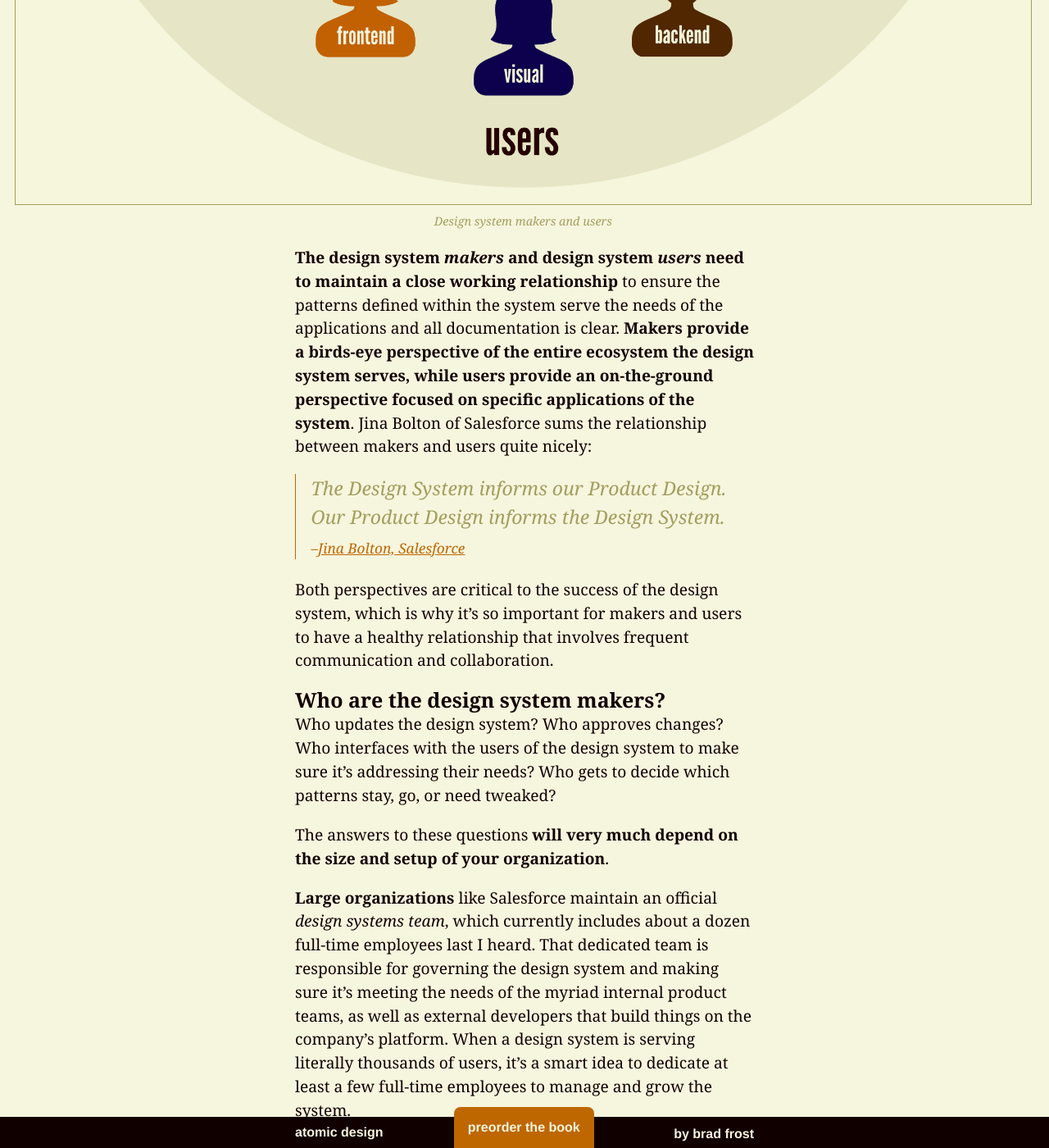
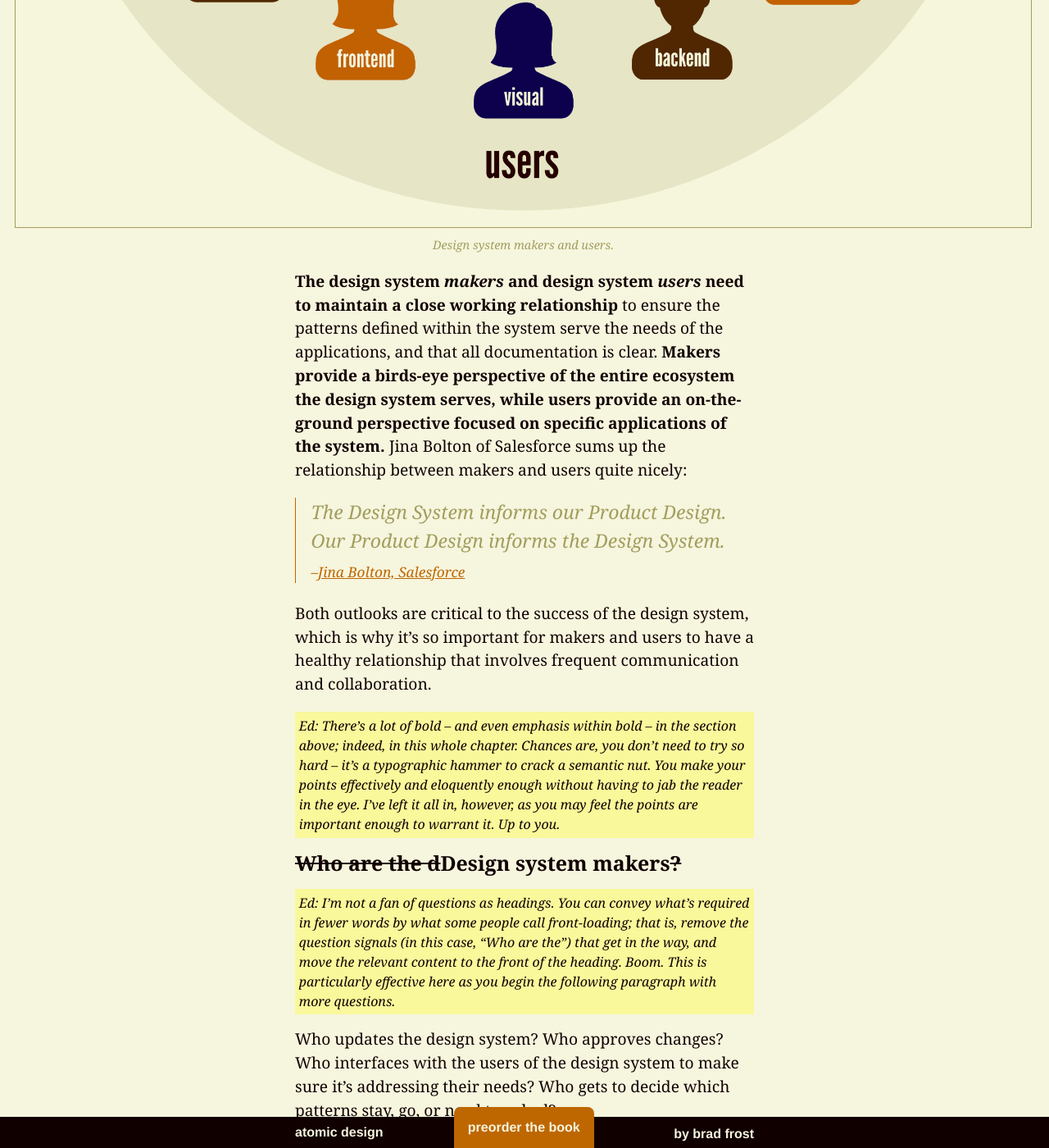
Before and after one commit to bradfrost/atomic-design, a Jekyll site: the page built from chapter-5.md, in a window 1280 px wide and 1400 px high, scrolled down 12389 px. Shown: the whole window at 82% size. Built offline with Jekyll 4.4.1, drawn with Linux system fonts in a browser that asks for light colours; some of the changed text lies outside the part shown.

Commit message:
Edits to line 171. In progress.

```diff
--- a/chapter-5.md
+++ b/chapter-5.md
@@ -136,23 +136,38 @@ It's worth pointing out that things may not shake out the way you hoped. Despite
 With the design system initiative approved, it's now time to put the right people and processes in place to ensure the system flourishes for your organization.
 
 #### Design system makers and users
-First things first. It's important to recognize that **there will inevitably be people at the organization that help <em>make and maintain</em> the design system, and there will be people who will be <em>users</em> of the design system**. There may be overlap between these two groups, but establishing the roles of makers and users is important nonetheless.
+First things first. It's important to recognize that **there will inevitably be people at the organization who help <em>make and maintain</em> the design system, and there will be people who will be <em>users</em> of the design system**. There may be overlap between these two groups, but establishing the roles of makers and users is important nonetheless.
 
-When I talk about establishing a more collaborative process like the one I detailed in the last chapter, I inevitably hear people who work at large organizations say, "but Brad, we have hundreds (or even thousands) of developers working on our products, so getting all those people to collaborate and contribute like that would be far too difficult."
+When I talk about establishing a more collaborative process like the one I detailed in the previous chapter, I inevitably hear people who work at large organizations say, "But Brad, we have hundreds (or even thousands) of developers working on our products. Getting all those people to collaborate and contribute like that would be far too difficult."
 
-They're likely right. It would be ideal if the entire organization adopted more nimble, collaborative processes, but the daunting logistics around such an effort makes it improbable. But here's the thing. Not *everyone* in the organization needs to directly contribute to the design system, but someone (or more likely, some people) must take ownership of it.
+They're likely right. It would be ideal if the entire organization adopted nimbler, more collaborative processes, but the daunting logistics around such an effort makes it improbable. But here's the thing: not *everyone* in the organization needs to contribute directly to the design system, but someone (or more likely, some people) must take ownership of it.
 
-**The design system <em>makers</em> are the ones who create, maintain, and govern the system**, and they need to work closely together to ensure that the system is smart, flexible, scalable, and addresses the needs of the users and business. **The design system <em>users</em> are the teams across the organization who will take the system and employ its interface patterns to specific applications**.
+**The design system <em>makers</em> are the ones who create, maintain, and govern the system**, and they need to work closely together to ensure that the system is smart, flexible, scalable, and addresses the needs of the users and business. **The design system <em>users</em> are the teams across the organization who will take the system and employ its interface patterns to specific applications.**
 
-{% include figure.html src="../images/content/makers-users.png" caption="Design system makers and users" %}
+{% include figure.html src="../images/content/makers-users.png" caption="Design system makers and users." %}
 
-**The design system <em>makers</em> and design system <em>users</em> need to maintain a close working relationship** to ensure the patterns defined within the system serve the needs of the applications and all documentation is clear. **Makers provide a birds-eye perspective of the entire ecosystem the design system serves, while users provide an on-the-ground perspective focused on specific applications of the system**. Jina Bolton of Salesforce sums the relationship between makers and users quite nicely:
+**The design system <em>makers</em> and design system <em>users</em> need to maintain a close working relationship** to ensure the patterns defined within the system serve the needs of the applications, and that all documentation is clear. **Makers provide a birds-eye perspective of the entire ecosystem the design system serves, while users provide an on-the-ground perspective focused on specific applications of the system.** Jina Bolton of Salesforce sums up the relationship between makers and users quite nicely:
 
 > The Design System informs our Product Design. Our Product Design informs the Design System. <cite><a href="https://medium.com/salesforce-ux/the-salesforce-team-model-for-scaling-a-design-system-d89c2a2d404b">Jina Bolton, Salesforce</a>
 
-Both perspectives are critical to the success of the design system, which is why it's so important for makers and users to have a healthy relationship that involves frequent communication and collaboration.
+Both outlooks are critical to the success of the design system, which is why it's so important for makers and users to have a healthy relationship that involves frequent communication and collaboration.
 
-#### Who are the design system makers?
+<div class="editor">
+{% capture m %}
+Ed: There’s a lot of bold – and even emphasis within bold – in the section above; indeed, in this whole chapter. Chances are, you don’t need to try so hard – it’s a typographic hammer to crack a semantic nut. You make your points effectively and eloquently enough without having to jab the reader in the eye. I’ve left it all in, however, as you may feel the points are important enough to warrant it. Up to you.
+{% endcapture %}
+{{ m | markdownify }}
+</div>
+
+#### <del>Who are the d</del>Design system makers<del>?</del>
+
+<div class="editor">
+{% capture m %}
+Ed: I’m not a fan of questions as headings. You can convey what's required in fewer words by what some people call front-loading; that is, remove the question signals (in this case, “Who are the”) that get in the way, and move the relevant content to the front of the heading. Boom. This is particularly effective here as you begin the following paragraph with more questions.
+{% endcapture %}
+{{ m | markdownify }}
+</div>
+
 Who updates the design system? Who approves changes? Who interfaces with the users of the design system to make sure it's addressing their needs? Who gets to decide which patterns stay, go, or need tweaked?
 
 The answers to these questions **will very much depend on the size and setup of your organization**.
```
Also changed, not shown: 2 other files.
